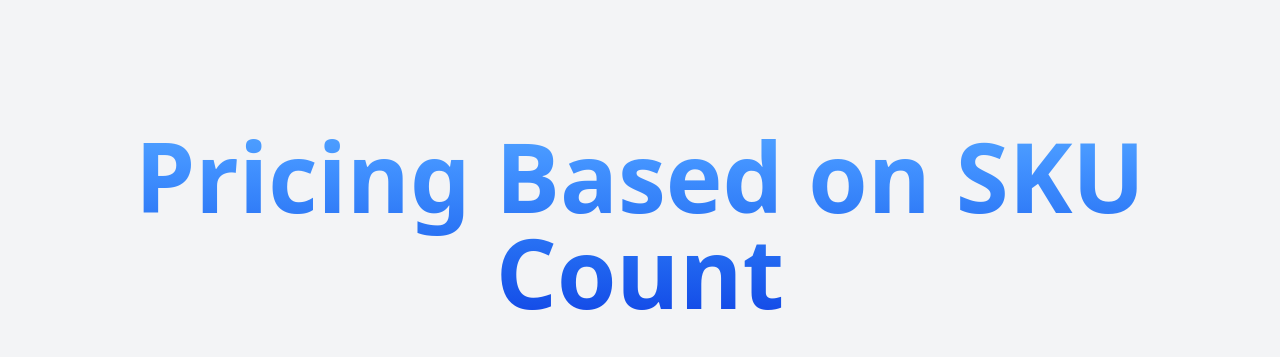
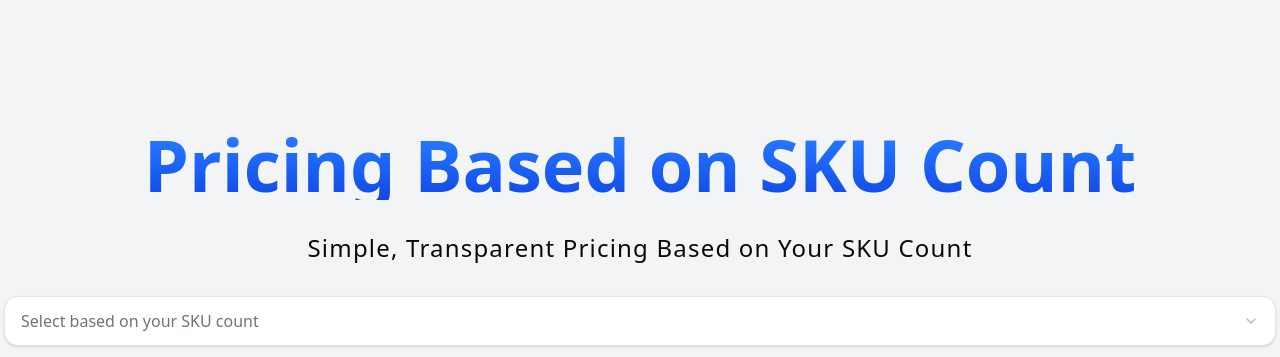
Before and after one commit to Saed-UniqHeights/uniqheight, a React (Vite) app: page / in a window 1280 px wide. Shown: the part 4360-4717 px from the top of the page. Built offline with nearby package versions, Linux system fonts and the light colour scheme.

Commit message:
Updated the try demo bg

```diff
--- a/src/components/mainFeatures.tsx
+++ b/src/components/mainFeatures.tsx
@@ -13,9 +13,9 @@ import { BiLineChart } from "react-icons/bi";
 
 const FeatureCards = () => {
   return (
-    <div className="bg-white mx-auto px-6 flex min-h-screen flex-col items-center justify-between">
+    <div className="bg-white mx-auto px-6 flex min-h-screen flex-col items-center justify-between ">
       <div className="flex flex-col min-h-screen pt-4  md:pt-10 relative overflow-hidden">
-        <span className="text-4xl md:text-4xl lg:text-8xl font-bold max-w-7xl mx-auto text-center mt-2 mb-2 relative z-10 bg-gradient-to-t from-blue-700 to-blue-400 bg-clip-text text-transparent">
+        <span className="text-4xl md:text-4xl lg:text-8xl font-bold max-w-7xl mx-auto text-center mt-2 mb-2  relative z-10 bg-gradient-to-t from-blue-700 to-blue-400 bg-clip-text text-transparent">
           Main Features
         </span>
         <div className="grid grid-cols-1 md:grid-cols-2 lg:grid-cols-4 gap-4 mb-2 mt-6">
--- a/src/components/pricing.tsx
+++ b/src/components/pricing.tsx
@@ -93,7 +93,7 @@ export default function PricingSection() {
     return (
       <section className="max-w-7xl mx-auto  flex min-h-screen flex-col items-center justify-between">
         <div className="flex flex-col min-h-screen pt-3 md:pt-8 relative overflow-hidde">
-          <span className="text-4xl  md:text-4xl lg:text-8xl font-semibold bg-gradient-to-t from-blue-700 to-blue-400 bg-clip-text text-transparent mx-12 md:mx-auto lg:mx-auto text-center mt-4  relative z-20">
+          <span className="text-5xl  md:text-4xl lg:text-7xl font-semibold bg-gradient-to-t from-blue-700 to-blue-500 bg-clip-text text-transparent mx-12 md:mx-auto lg:mx-auto text-center mt-4  relative z-20">
             Pricing Based on SKU Count
           </span>
           <span className="text-lg md:text-2xl text-center mt-2 mx-12 md:mx-auto lg:mx-auto md:mt-8 tracking-wider relative z-20">
--- a/src/pages/try-demo.tsx
+++ b/src/pages/try-demo.tsx
@@ -19,8 +19,6 @@ const TryDemo: React.FC = () => {
             initial={{ opacity: 0, y: 20 }}
             animate={{ opacity: 1, y: 0 }}
             exit={{ opacity: 0, y: -20 }}
-
-
           >
             <div className="flex flex-col md:flex-row gap-8 ">
               <div className="md:w-1/2">
@@ -60,7 +58,6 @@ const TryDemo: React.FC = () => {
                     </span>
                   </li>
                 </ul>
-
               </div>
             </div>
           </motion.div>
@@ -109,7 +106,6 @@ const TryDemo: React.FC = () => {
                     <span className="text-gray-700">Collaboration tools</span>
                   </li>
                 </ul>
-
               </div>
             </div>
           </motion.div>
@@ -158,7 +154,6 @@ const TryDemo: React.FC = () => {
                     </span>
                   </li>
                 </ul>
-
               </div>
             </div>
           </motion.div>
@@ -172,7 +167,7 @@ const TryDemo: React.FC = () => {
     <div className="max-w-7xl mx-auto px-1  flex min-h-screen flex-col items-center justify-between">
       <div className="flex flex-col min-h-screen pt-28 md:pt-30 relative overflow-hidden bg-white">
         <h1 className="text-3xl font-bold text-gray-900 mb-8 text-center">
-          Admin Dashboard Demo
+          Dashboard Demos
         </h1>
 
         <div className="flex flex-wrap gap-4 mb-8 justify-center">
```
